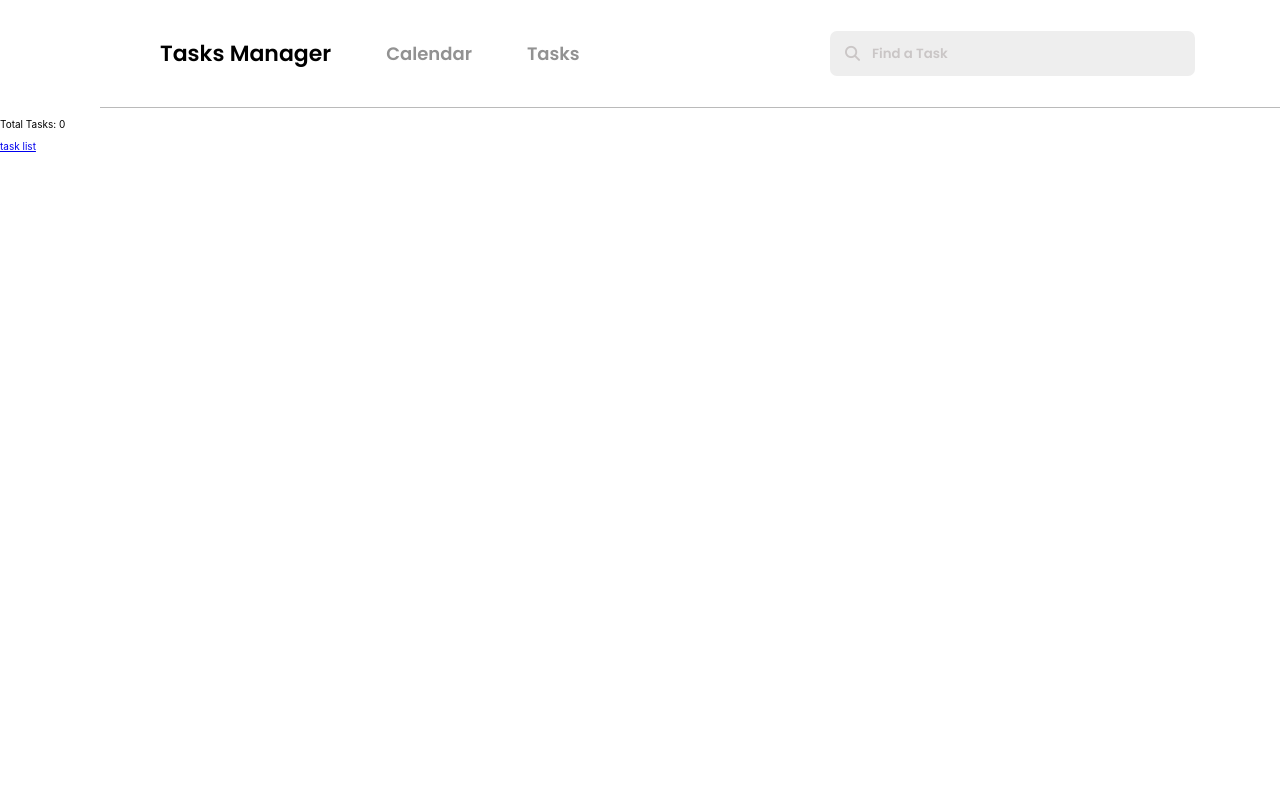
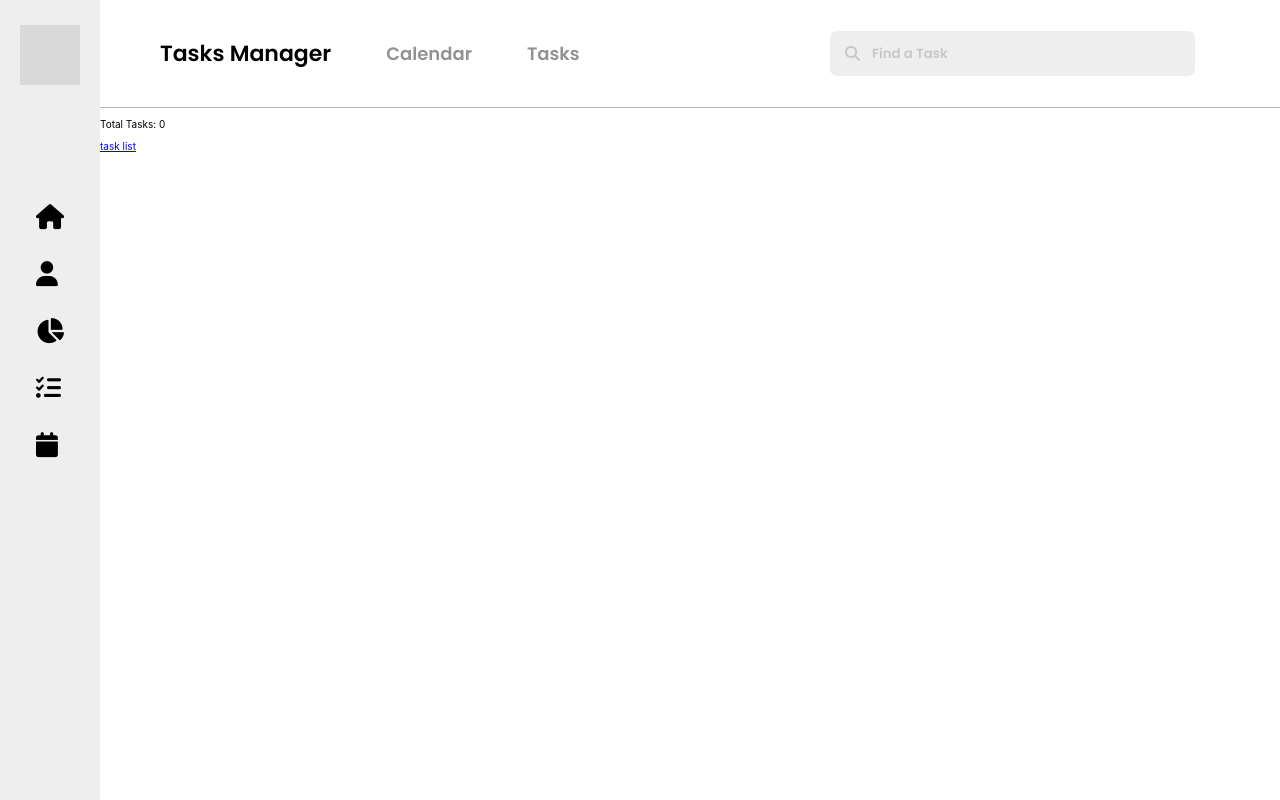
Before and after one commit to AlexandreEadDev/TasksManager, a React (Create React App) app in the folder client/: page / in a window 1280 px wide. Built offline with nearby package versions, Linux system fonts and the light colour scheme.

Commit message:
sidebar init

```diff
--- a/client/src/App.css
+++ b/client/src/App.css
@@ -1,59 +1,56 @@
-:root{
-  --poppins:'Poppins', sans-serif;
+:root {
+  --poppins: "Poppins", sans-serif;
 }
 
-html{
+html {
   font-size: 62.5%;
-
 }
-
 
 body {
   margin: 0;
-  font-family: 'Poppins', sans-serif;
+  margin-left: 5.5rem;
+  font-family: "Poppins", sans-serif;
   -webkit-font-smoothing: antialiased;
   -moz-osx-font-smoothing: grayscale;
 }
 
 code {
-  font-family: 'Poppins', sans-serif;
+  font-family: "Poppins", sans-serif;
 }
-
 
 /* HEADER */
 
-.header-component{
+.header-component {
   margin-left: 10rem;
-  background: #FFFFFF;
-  border-bottom: 1px solid #BABABA;
+  background: #ffffff;
+  border-bottom: 1px solid #bababa;
   color: #929292;
   padding: 10px;
   display: flex;
-  align-items:center;
+  align-items: center;
   justify-content: space-between;
   box-sizing: border-box;
   height: 10.8rem;
 }
 
-.button-w{
+.button-w {
   display: flex;
   align-items: center;
   transform: translateX(5rem);
   gap: 5.5rem;
 }
 
-
-.button-w a{
+.button-w a {
   font-family: var(--poppins);
   font-size: 1.8em;
   font-style: normal;
   font-weight: 600;
-  line-height: 3.0rem;
+  line-height: 3rem;
   color: #929292;
   text-decoration: none;
 }
 
-.button-w .tasksManager{
+.button-w .tasksManager {
   font-family: var(--poppins);
   font-style: normal;
   font-weight: 600;
@@ -65,13 +62,13 @@ code {
   color: #000000;
 }
 
-.search-w{
-  width: 35.0rem;
+.search-w {
+  width: 35rem;
   height: 4.5rem;
   display: flex;
   align-items: center;
-  background: #EEEEEE;
-  color: #CAC6C6;
+  background: #eeeeee;
+  color: #cac6c6;
   border-radius: 7px;
   padding-left: 1.5rem;
   margin-right: 7.5rem;
@@ -79,8 +76,8 @@ code {
   font-size: 1.5rem;
 }
 
-.search{
-  background: #EEEEEE;
+.search {
+  background: #eeeeee;
   font-family: var(--poppins);
   font-style: normal;
   line-height: 2.4rem;
@@ -89,8 +86,42 @@ code {
   border: none;
 }
 
-.search::placeholder{
-  color: #CAC6C6;
+.search::placeholder {
+  color: #cac6c6;
 }
 
 /* SIDEBAR */
+
+.sidebar-container {
+  position: absolute;
+  display: flex;
+  flex-direction: column;
+  align-items: center;
+  width: 10rem;
+  height: 100%;
+  background-color: #eeeeee;
+}
+
+.sidebar-logo {
+  margin-top: 2.5rem;
+  width: 6rem;
+  height: 6rem;
+  background-color: #d9d9d9;
+}
+
+.sidebar-button {
+  display: flex;
+  flex-direction: column;
+  margin-top: 12rem;
+  gap: 3.2rem;
+}
+
+.sidebar-button i {
+  font-size: 2.5rem;
+}
+
+/* HOME */
+
+.home-container {
+  margin-left: 10rem;
+}
--- a/client/src/components/sidebar.js
+++ b/client/src/components/sidebar.js
@@ -1,9 +1,16 @@
-import React from 'react'
+import React from "react";
 
-export default function sidebar() {
-    return (
-        <div className='sidebar-container'>
-
-        </div>
-    )
+export default function Sidebar() {
+  return (
+    <div className="sidebar-container">
+      <div className="sidebar-logo"></div>
+      <div className="sidebar-button">
+        <i class="fa-solid fa-house"></i>
+        <i class="fa-solid fa-user"></i>
+        <i class="fa-solid fa-chart-pie"></i>
+        <i class="fa-solid fa-list-check"></i>
+        <i class="fa-solid fa-calendar"></i>
+      </div>
+    </div>
+  );
 }
--- a/client/src/screen/home.js
+++ b/client/src/screen/home.js
@@ -1,8 +1,9 @@
-import React, { useEffect } from 'react'
-import { useDispatch, useSelector } from 'react-redux';
-import { Link } from 'react-router-dom';
-import { getTasks } from '../Redux/Actions/TaskActions';
-import Header from '../components/header';
+import React, { useEffect } from "react";
+import { useDispatch, useSelector } from "react-redux";
+import { Link } from "react-router-dom";
+import { getTasks } from "../Redux/Actions/TaskActions";
+import Header from "../components/header";
+import Sidebar from "../components/sidebar";
 
 export default function Home() {
   const dispatch = useDispatch();
@@ -14,12 +15,14 @@ export default function Home() {
     dispatch(getTasks());
   }, [dispatch]);
 
-
   return (
     <div>
+      <Sidebar />
       <Header />
-            <p>Total Tasks: {tasks ? tasks.length : 'Loading...'}</p>
+      <div className="home-container">
+        <p>Total Tasks: {tasks ? tasks.length : "Loading..."}</p>
         <Link to="/tasks">task list</Link>
       </div>
-    )
+    </div>
+  );
 }
```
Also changed, not shown: client/src/components/header.js (+10 -8 lines), client/src/screen/test.js (+6 -9 lines), client/src/screen/login.js (indentation only). Lines whose indentation alone changed are shown as unchanged.
